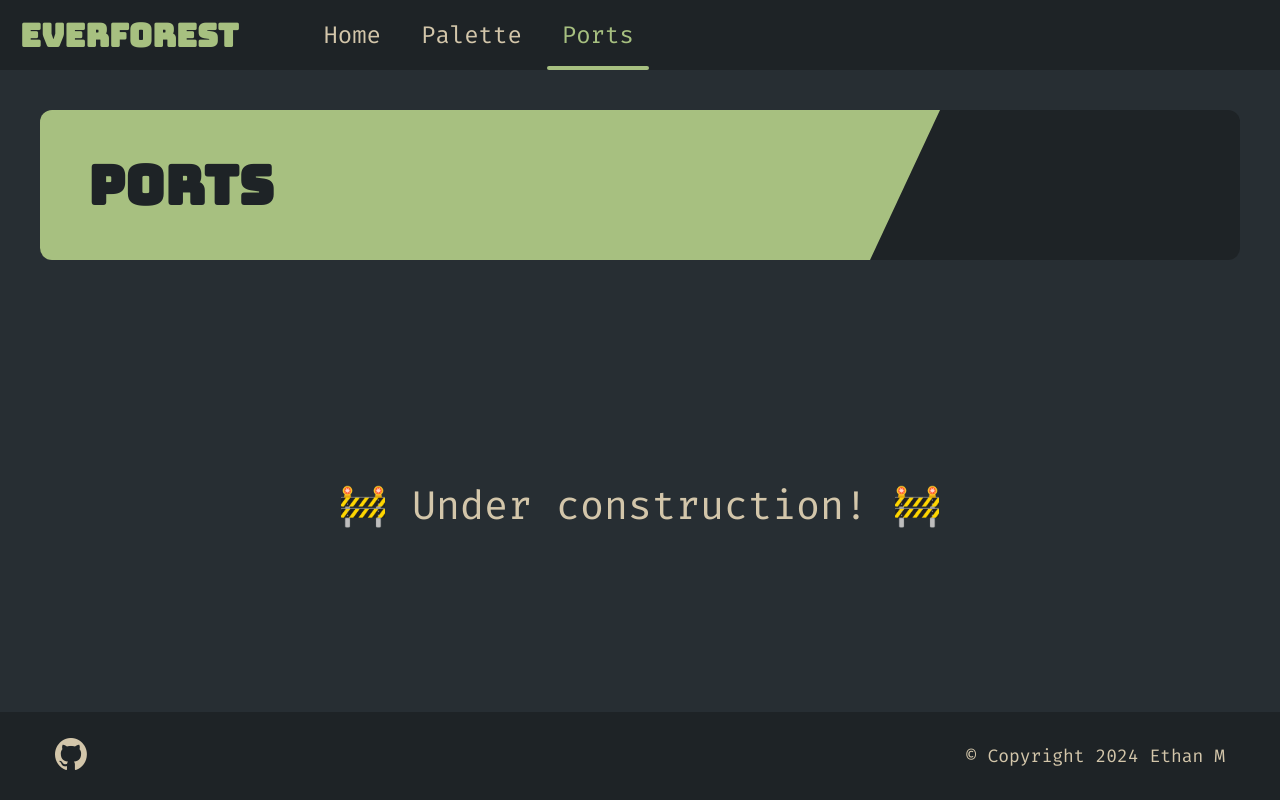
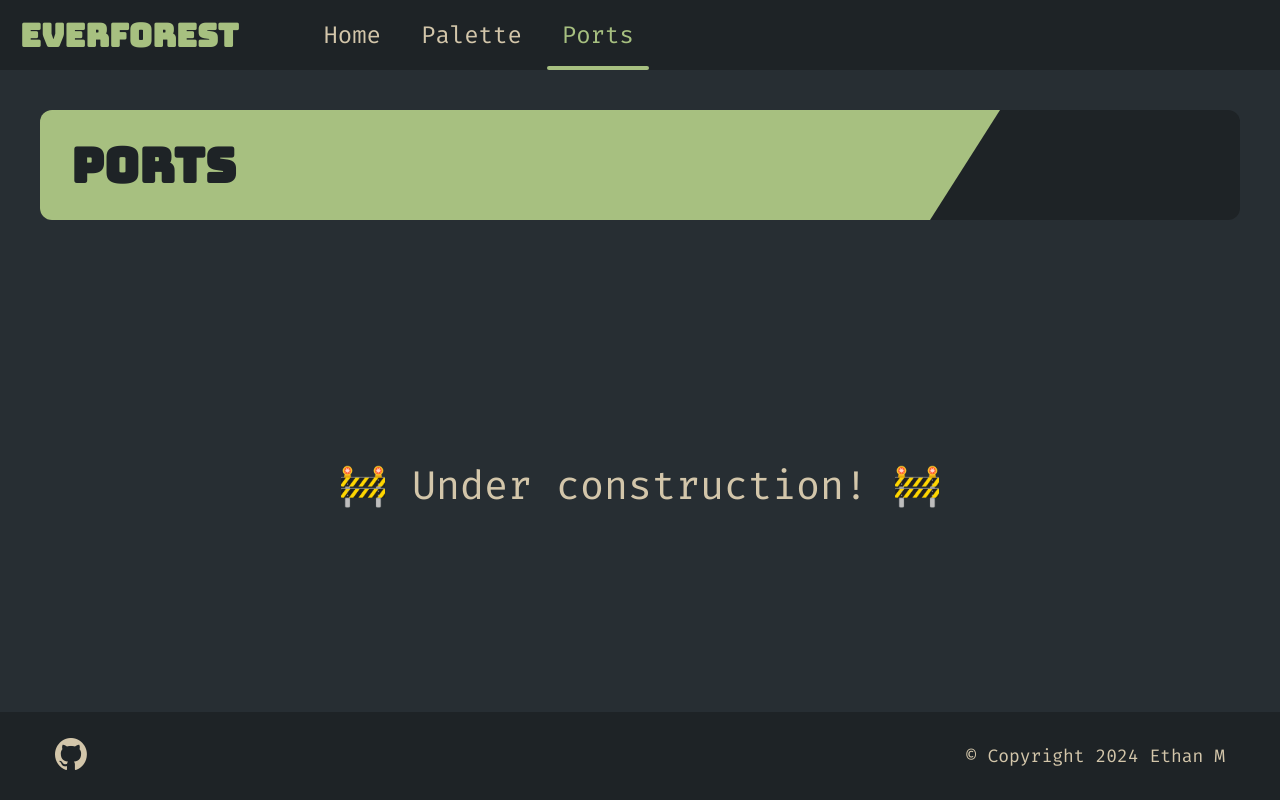
Before and after one commit to SirEthanator/Everforest-Web, a Next.js app: page /ports in a window 1280 px wide. Built offline with nearby package versions, Linux system fonts and the light colour scheme; a web font is replaced by a local one.

Commit message:
Title card: Make it smaller

```diff
--- a/styles/global/titlecard.scss
+++ b/styles/global/titlecard.scss
@@ -1,3 +1,8 @@
+@use 'global' as *;
+
+$height: 110px;
+$font-size: 48px;
+
 .titleCard {
   align-self: center;
   display: flex;
@@ -8,9 +13,9 @@
   max-width: var(--max-width);
   margin: 40px 0;
   border-radius: 12px;
-  height: 150px;
+  height: $height;
   transition: ease 0.2s;
-  animation: slidefade 1s 1;
+  @include animation;
 }
 
 .titleCardBg {
@@ -18,7 +23,7 @@
   align-items: center;
   --angle: 70px;
   height: 100%;
-  width: 75%;
+  width: 80%;
   aspect-ratio: 1;
   clip-path: polygon(0 0,100% 0,calc(100% - var(--angle)) 100%,0 100%);
   background: var(--green);
@@ -28,7 +33,7 @@
 .titleCardText {
   color: var(--bg_dim);
   font-family: var(--font-bungee);
-  font-size: 54px;
-  margin: 48px;  /* Result of height - font_size / 2 */
+  font-size: $font-size;
   transition: ease 0.2s;
+  margin: 0 0 0 ($height - $font-size) / 2;
 }
```
